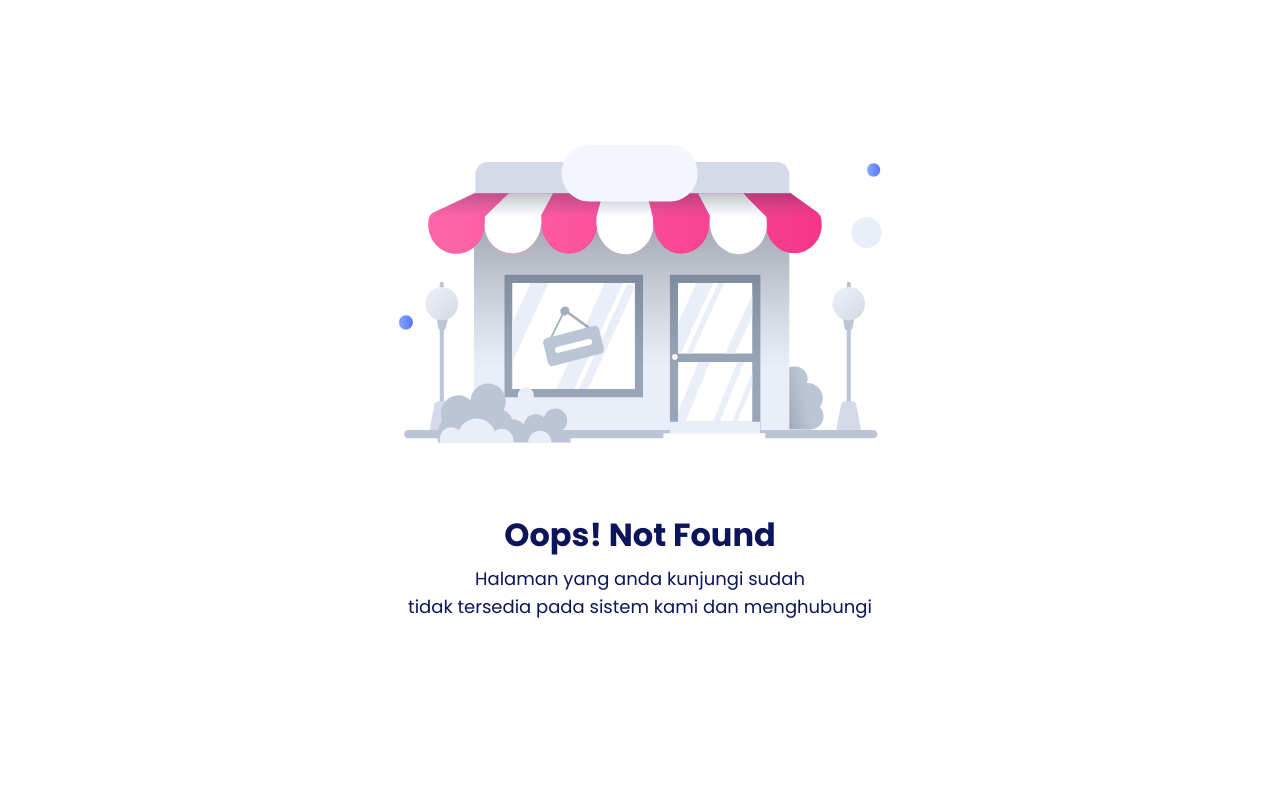
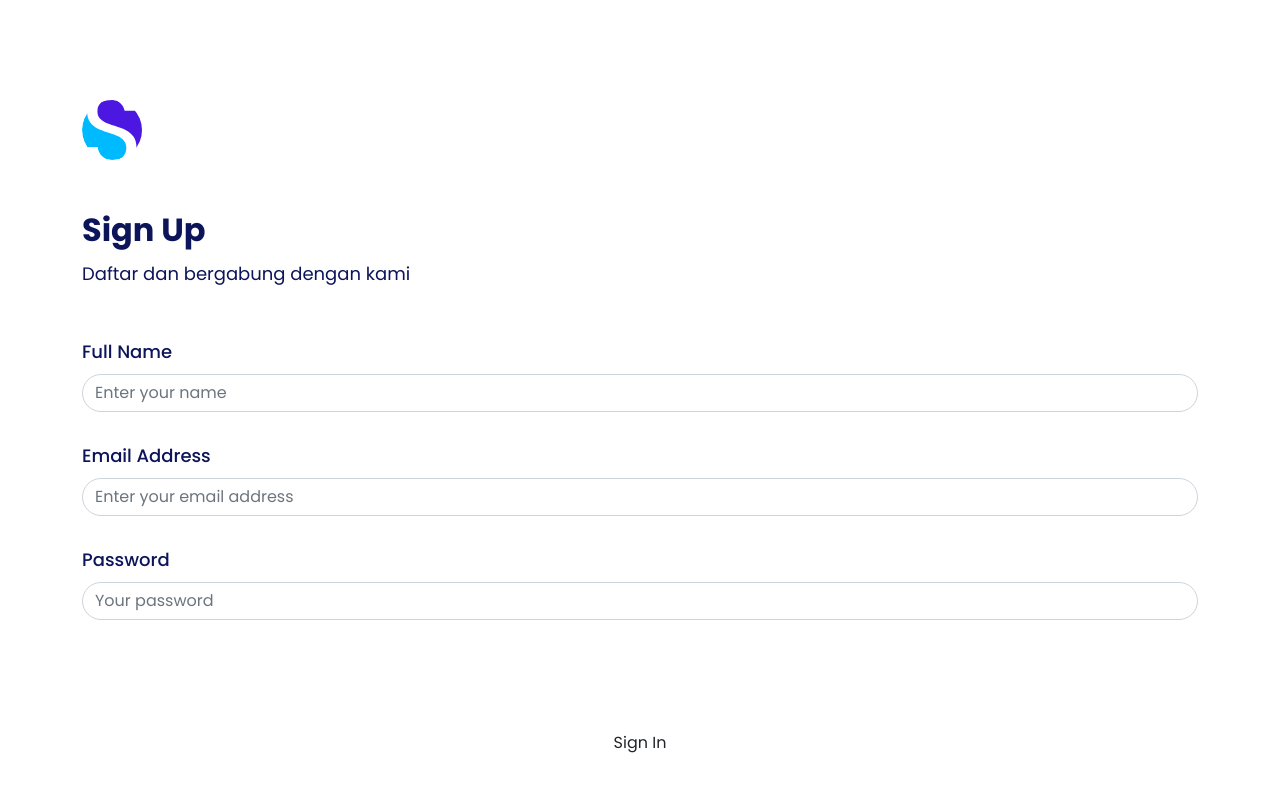
Before and after one commit to ramadhanabs/storegg, a Next.js app: page /sign-up in a window 1280 px wide. Before the commit this address had no page. Shown: the top 792 px of the page. Built offline with nearby package versions, Linux system fonts and the light colour scheme.

Commit message:
add sign-up

```diff
--- /dev/null
+++ b/pages/sign-up.tsx
@@ -0,0 +1,98 @@
+export default function SignUp() {
+  return (
+    <div>
+      <section className="sign-up mx-auto pt-lg-100 pb-lg-100 pt-30 pb-47">
+        <div className="container mx-auto">
+          <form action="">
+            <div className="pb-50">
+              <a className="navbar-brand" href="../index.html">
+                <svg width="60" height="60" viewBox="0 0 60 60" fill="none" xmlns="http://www.w3.org/2000/svg">
+                  <mask
+                    id="mask0"
+                    mask-type="alpha"
+                    maskUnits="userSpaceOnUse"
+                    x="0"
+                    y="0"
+                    width="60"
+                    height="60"
+                  >
+                    <circle cx="30" cy="30" r="30" fill="#3546AB" />
+                  </mask>
+                  <g mask="url(#mask0)">
+                    <circle cx="30" cy="30" r="30" fill="#00BAFF" />
+                    <path
+                      d="M41.5001 35.0001C52.3001 38.2001 49.6668 48.0001 47.0001 52.5001L71.0001 60.5001L79.5001 -12.9999C63.6667 -13.8333 29.5001 -14.9999 19.5001 -12.9999C7.00007 -10.4999 13.5001 4.00006 12.0001 14.0001C10.5001 24.0001 28.0001 31.0001 41.5001 35.0001Z"
+                      fill="#4D17E2"
+                    />
+                    <path
+                      d="M54.495 47.785C54.495 51.285 53.655 54.54 51.975 57.55C50.295 60.56 47.74 63.01 44.31 64.9C40.88 66.79 36.645 67.735 31.605 67.735C26.705 67.735 22.33 66.86 18.48 65.11C14.7 63.29 11.655 60.84 9.345 57.76C7.105 54.61 5.81 51.04 5.46 47.05H15.645C15.855 49.15 16.555 51.215 17.745 53.245C19.005 55.205 20.755 56.85 22.995 58.18C25.305 59.44 28.07 60.07 31.29 60.07C35.49 60.07 38.71 58.95 40.95 56.71C43.19 54.47 44.31 51.6 44.31 48.1C44.31 45.09 43.505 42.64 41.895 40.75C40.355 38.86 38.43 37.39 36.12 36.34C33.81 35.22 30.66 34.03 26.67 32.77C21.98 31.23 18.2 29.795 15.33 28.465C12.53 27.065 10.115 25 8.085 22.27C6.125 19.54 5.145 15.935 5.145 11.455C5.145 7.60499 6.055 4.20999 7.875 1.27C9.765 -1.67 12.425 -3.945 15.855 -5.555C19.355 -7.165 23.45 -7.97 28.14 -7.97C35.42 -7.97 41.195 -6.185 45.465 -2.615C49.735 0.884996 52.22 5.365 52.92 10.825H42.63C42.07 7.885 40.565 5.295 38.115 3.055C35.665 0.814997 32.34 -0.305003 28.14 -0.305003C24.29 -0.305003 21.21 0.709996 18.9 2.73999C16.59 4.69999 15.435 7.5 15.435 11.14C15.435 14.01 16.17 16.355 17.64 18.175C19.18 19.925 21.07 21.325 23.31 22.375C25.55 23.355 28.63 24.475 32.55 25.735C37.31 27.275 41.125 28.745 43.995 30.145C46.935 31.545 49.42 33.68 51.45 36.55C53.48 39.35 54.495 43.095 54.495 47.785Z"
+                      fill="white"
+                    />
+                  </g>
+                </svg>
+              </a>
+            </div>
+            <h2 className="text-4xl fw-bold color-palette-1 mb-10">Sign Up</h2>
+            <p className="text-lg color-palette-1 m-0">Daftar dan bergabung dengan kami</p>
+            <div className="pt-50">
+              <label htmlFor="name" className="form-label text-lg fw-medium color-palette-1 mb-10">Full Name</label>
+              <input
+                type="text"
+                className="form-control rounded-pill text-lg"
+                id="name"
+                name="name"
+                aria-describedby="name"
+                placeholder="Enter your name"
+              />
+            </div>
+            <div className="pt-30">
+              <label htmlFor="email" className="form-label text-lg fw-medium color-palette-1 mb-10">
+                Email
+                Address
+
+              </label>
+              <input
+                type="email"
+                className="form-control rounded-pill text-lg"
+                id="email"
+                name="email"
+                aria-describedby="email"
+                placeholder="Enter your email address"
+              />
+            </div>
+            <div className="pt-30">
+              <label htmlFor="password" className="form-label text-lg fw-medium color-palette-1 mb-10">Password</label>
+              <input
+                type="password"
+                className="form-control rounded-pill text-lg"
+                id="password"
+                name="password"
+                aria-describedby="password"
+                placeholder="Your password"
+              />
+            </div>
+            <div className="button-group d-flex flex-column mx-auto pt-50">
+              <a
+                className="btn btn-sign-up fw-medium text-lg text-white rounded-pill mb-16"
+                href="../src/sign-up-photo.html"
+                role="button"
+              >
+                Continue
+
+              </a>
+              <a
+                className="btn btn-sign-in fw-medium text-lg color-palette-1 rounded-pill"
+                href="../src/sign-in.html"
+                role="button"
+              >
+                Sign
+                In
+
+              </a>
+            </div>
+          </form>
+        </div>
+      </section>
+    </div>
+  );
+}
```
